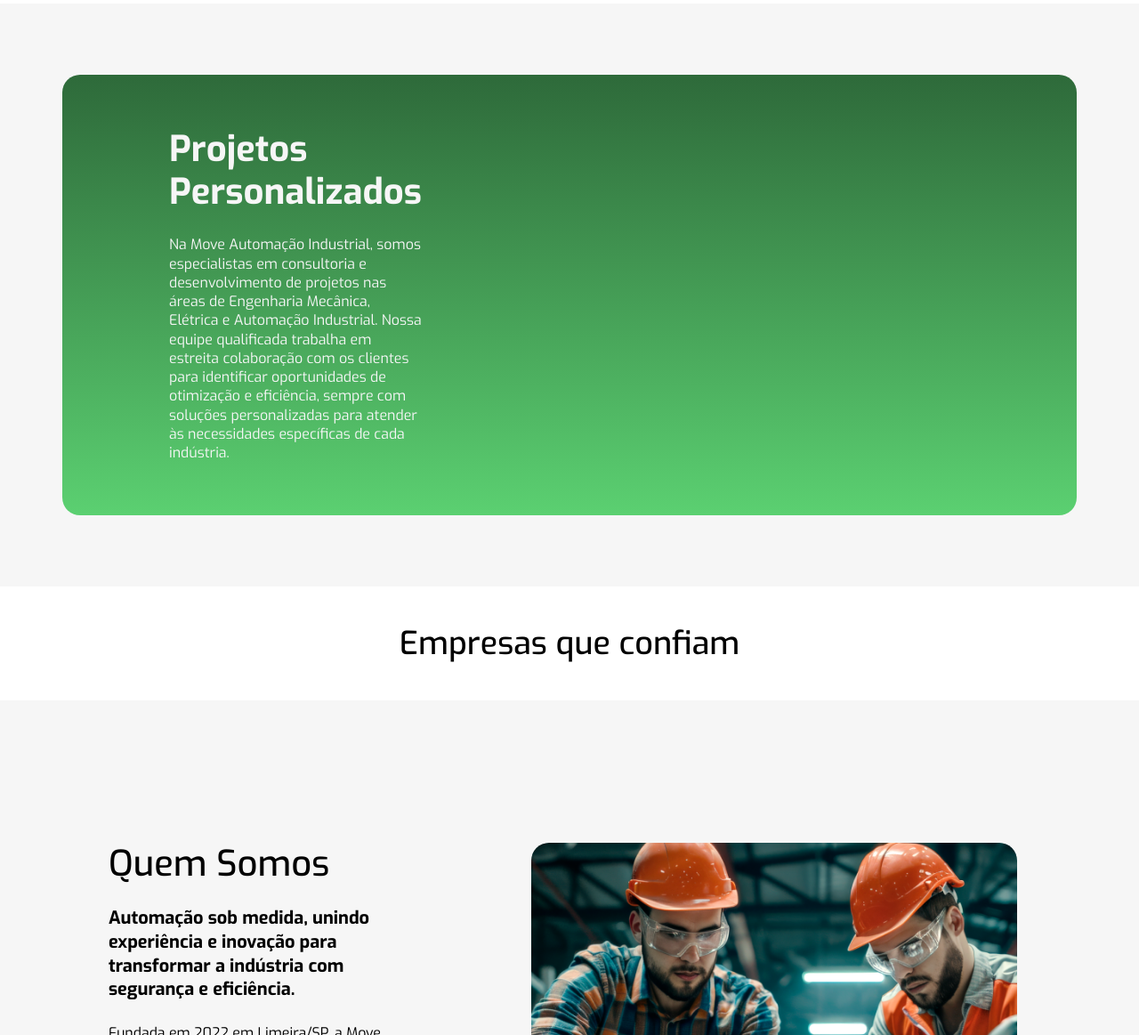
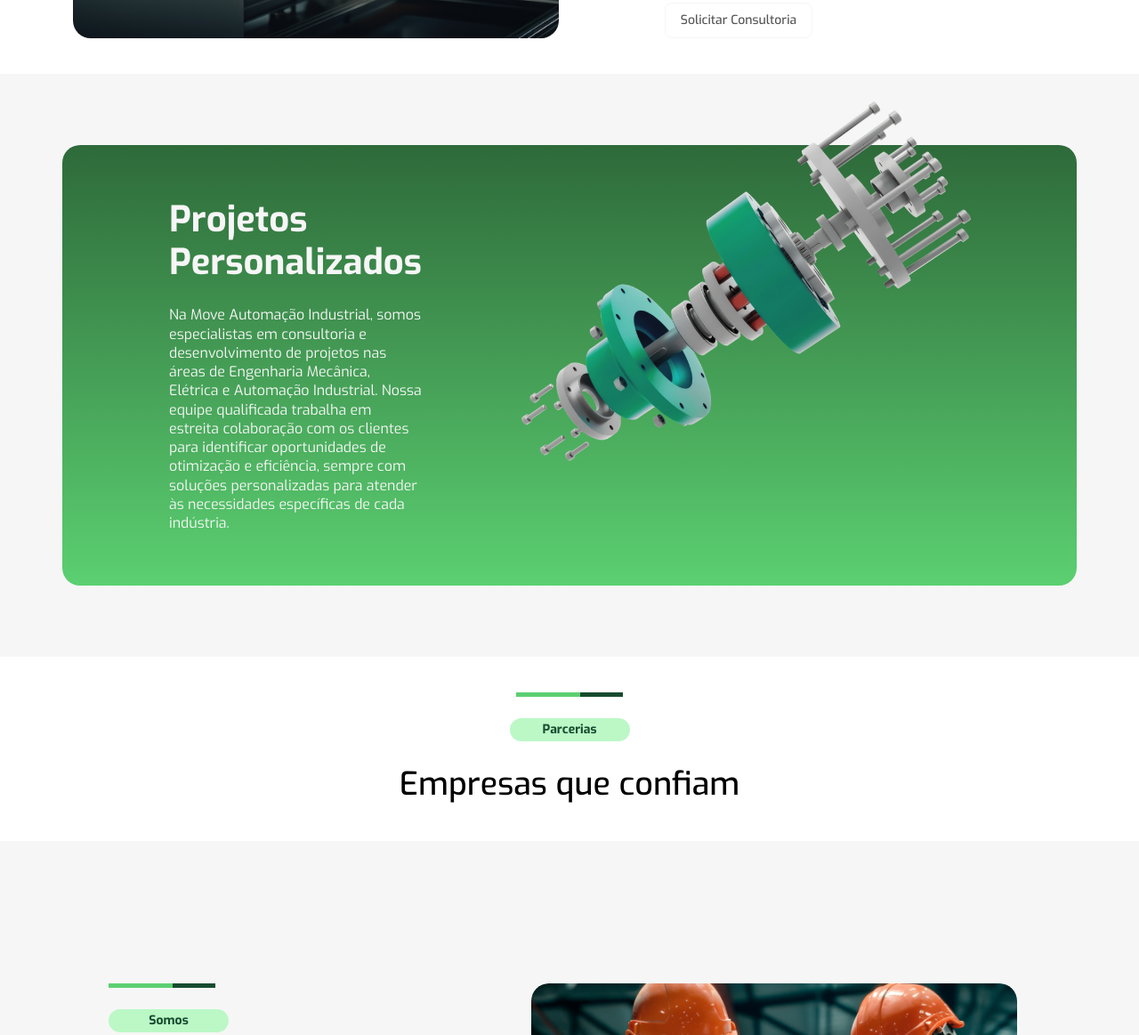
Before and after one commit to tjusto2023/site-move, a website built with webpack: page src/index.html in a window 1280 px wide. Shown: the part 1716-2879 px from the top of the page at 89% size. Built offline with nearby package versions, Linux system fonts and the light colour scheme.

Commit message:
Adjustment

```diff
--- a/src/index.html
+++ b/src/index.html
@@ -82,6 +82,14 @@
                 <div class="container">
                     <div class="row">
                         <div class="col-xl-6 col-12 d-grid gap-4">
+                            <div class="linear"></div>
+
+                            <div class="slug">
+                                <span class="bold small color-green-300">
+                                    Serviços
+                                </span>
+                            </div>
+
                             <h1 class="title bold-500 color-gray-300">
                                 Nossos principais serviços
                             </h1>
@@ -171,13 +179,25 @@
                                 Na Move Automação Industrial, somos especialistas em consultoria e desenvolvimento de projetos nas áreas de Engenharia Mecânica, Elétrica e Automação Industrial. Nossa equipe qualificada trabalha em estreita colaboração com os clientes para identificar oportunidades de otimização e eficiência, sempre com soluções personalizadas para atender às necessidades específicas de cada indústria.
                             </p>
                         </div>
+
+                        <div class="col-8 bkg-img-peca">
+                            <div class="img-peca"></div>
+                        </div>
                     </div>
                 </div>
             </section>
             <section class="partners">
                 <div class="container">
                     <div class="row">
-                        <div class="col-xl-12 col-12 d-flex justify-content-center">
+                        <div class="col-xl-12 col-12 d-flex justify-content-center align-items-center flex-column gap-4">
+                            <div class="linear"></div>
+
+                            <div class="slug">
+                                <span class="bold small color-green-300">
+                                    Parcerias
+                                </span>
+                            </div>
+
                             <h1 class="title-medium">
                                 Empresas que confiam
                             </h1>
@@ -191,6 +211,14 @@
                 <div class="container">
                     <div class="row">
                         <div class="col-xl-4 col-12 d-grid gap-4">
+                            <div class="linear"></div>
+
+                            <div class="slug">
+                                <span class="bold small color-green-300">
+                                    Somos
+                                </span>
+                            </div>
+
                             <h1 class="title bold-500">
                                 Quem Somos
                             </h1>
@@ -224,13 +252,21 @@
 
                         <div class="col-xl-8 col-12 order-first order-sm-2">
                             <div class="row d-grid gap-4">
-                                <div class="col-12">
+                                <div class="col-12 d-flex flex-column gap-4">
+                                    <div class="linear"></div>
+
+                                    <div class="slug">
+                                        <span class="bold small color-green-300">
+                                            Diferenciais
+                                        </span>
+                                    </div>
+
                                     <h1 class="title bold-500">
                                         O que nos diferencia
                                     </h1>
                                 </div>
 
-                                <div class="col-xl-7 col-12">
+                                <div class="col-12">
                                     <p class="medium">
                                         Nossa consultoria especializada avalia suas necessidades para criar projetos sob medida que aumentam a eficiência produtiva e reduzem custos, combinando conhecimento técnico avançado, tecnologia de ponta e criatividade para desenvolver soluções inovadoras que impulsionam o crescimento sustentável. Vamos além de recomendações, implementando soluções práticas e mensuráveis que transformam suas ideias em realidade, elevando o desempenho e o sucesso da sua indústria.
                                     </p>
@@ -295,7 +331,15 @@
             <section class="customers">
                 <div class="container">
                     <div class="row">
-                        <div class="col-12 d-flex justify-content-center">
+                        <div class="col-12 d-flex justify-content-center align-items-center flex-column gap-4">
+                            <div class="linear"></div>
+
+                            <div class="slug">
+                                <span class="bold small color-green-300">
+                                    Clientes
+                                </span>
+                            </div>
+
                             <h1 class="title-medium">
                                 Nossos Clientes
                             </h1>
--- a/src/styles/_colors.scss
+++ b/src/styles/_colors.scss
@@ -1,4 +1,7 @@
 $neutral: #F6F6F6;
+$green-100: #BBF8C6;
+$green-200: #5bd071;
+$green-300: #184b2f;
 
 .bkg-main {
     background-color: $neutral;
@@ -9,11 +12,11 @@
 }
 
 .bkg-green-200 {
-    background-color: #5bd071;
+    background-color: $green-200;
 }
 
 .bkg-green-300 {
-    background-color: #184b2f;
+    background-color: $green-300;
 }
 
 .bkg-gray-200 {
@@ -25,7 +28,7 @@
 }
 
 .color-green-300 {
-    color: #184b2f;
+    color: $green-300;
 }
 
 .color-neutral {
--- a/src/styles/main.scss
+++ b/src/styles/main.scss
@@ -55,6 +55,35 @@
     padding: $padding;
     text-decoration: none;
     text-align: center;
+}
+
+.linear {
+    width: 120px;
+    height: 5px;
+    border-radius: $border-radius;
+    display: inline-flex;
+
+    &::after {
+        content: "";
+        background-color: c.$green-300;
+        width: 40%;
+    }
+
+    &::before {
+        content: "";
+        background-color: c.$green-200;
+        width: 60%;
+    }
+}
+
+.slug {
+    background-color: c.$green-100;
+    border-radius: 100px;
+    height: 26px;
+    width: 135px;
+    display: flex;
+    justify-content: center;
+    align-items: center;
 }
 
 header {
@@ -240,6 +269,25 @@
                 @include for-phone-only {
                     padding: 60px 5px;
                 }
+
+                .bkg-img-peca {
+                    display: block;
+                    position: relative;
+
+                    @include for-phone-only {
+                        display: none
+                    }
+
+                    .img-peca {
+                        @extend .bkg-img;
+                        position: absolute;
+                        top: -200px;
+                        background-image: url('../images/img-peca-explodida.png');
+                        background-size: contain;
+                        padding-top: 98.84%;
+                        width: 100%;
+                    }
+                }
             }
         }
 
```
Also changed, not shown: dist/images/0c8268aed4e75af4207f.png (deleted), dist/images/1b8960fcd7bd4aed9366.png (deleted), dist/images/288610f364a8ee3c6513.png (deleted), dist/images/3cbfb7f6ce8a36165426.png (deleted), dist/images/5914365454f6b87bf3cc.png (deleted), dist/images/69057a631efd7b6ccb64.png (deleted), dist/images/6bd845c3499a32548b75.png (deleted), dist/images/799804579ddf13b1487c.png (deleted), dist/images/85c0194090ef2f740d2c.png (deleted), dist/images/aca303504aa44ceab8d6.png (deleted), dist/images/f0bbe36e299596d5289d.ico (deleted), dist/images/fd728fcabc357aabecee.jpg (deleted), dist/index.html (deleted), src/images/img-peca-explodida.png (renamed from src/images/peca-explodida.png), 2 other files.
